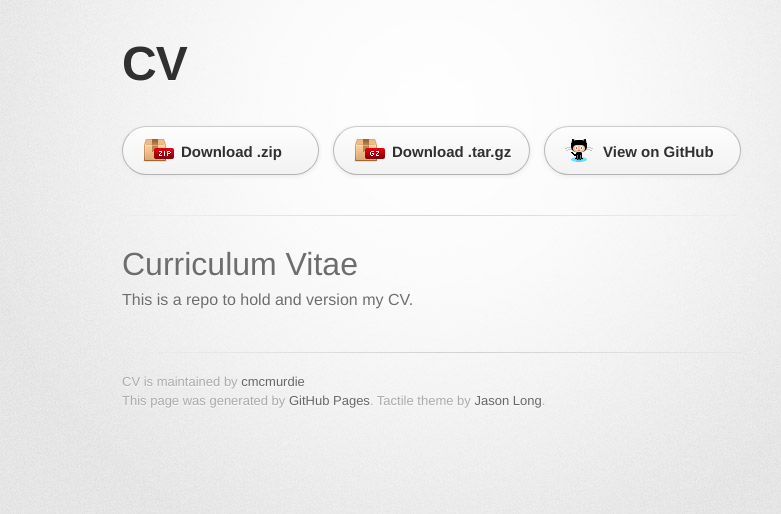
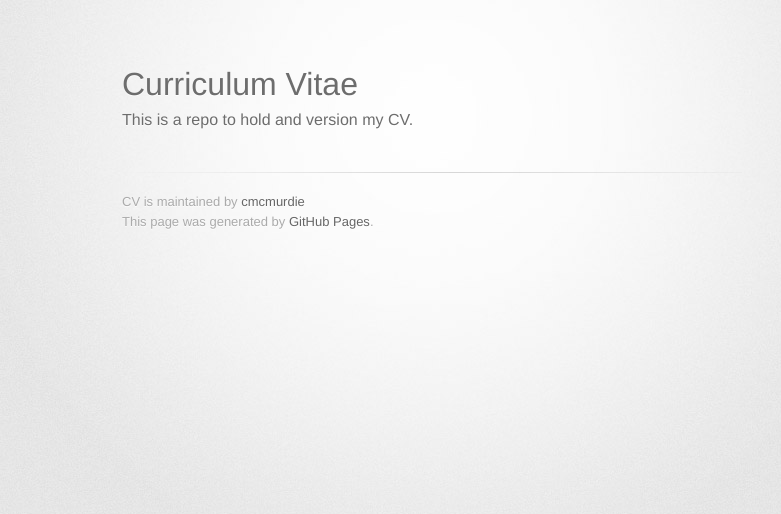
Before and after one commit to cmcmurdie/cv, a plain HTML site: page index.html in a window 1280 px wide. Shown: the whole page, without its empty margins (208-989 px from the left). Drawn offline with Linux system fonts and the light colour scheme; a web font is replaced by a local one.

Commit message:
Style Changes

```diff
--- a/index.html
+++ b/index.html
@@ -18,17 +18,7 @@
       <div class="inner">
 
         <header>
-          <h1>CV</h1>
-          <h2></h2>
         </header>
-
-        <section id="downloads" class="clearfix">
-          <a href="https://github.com/cmcmurdie/cv/zipball/master" id="download-zip" class="button"><span>Download .zip</span></a>
-          <a href="https://github.com/cmcmurdie/cv/tarball/master" id="download-tar-gz" class="button"><span>Download .tar.gz</span></a>
-          <a href="https://github.com/cmcmurdie/cv" id="view-on-github" class="button"><span>View on GitHub</span></a>
-        </section>
-
-        <hr>
 
         <section id="main_content">
           <h1>
@@ -39,7 +29,7 @@
 
         <footer>
           CV is maintained by <a href="https://github.com/cmcmurdie">cmcmurdie</a><br>
-          This page was generated by <a href="http://pages.github.com">GitHub Pages</a>. Tactile theme by <a href="https://twitter.com/jasonlong">Jason Long</a>.
+          This page was generated by <a href="http://pages.github.com">GitHub Pages</a>.
         </footer>
 
                   <script type="text/javascript">
```
